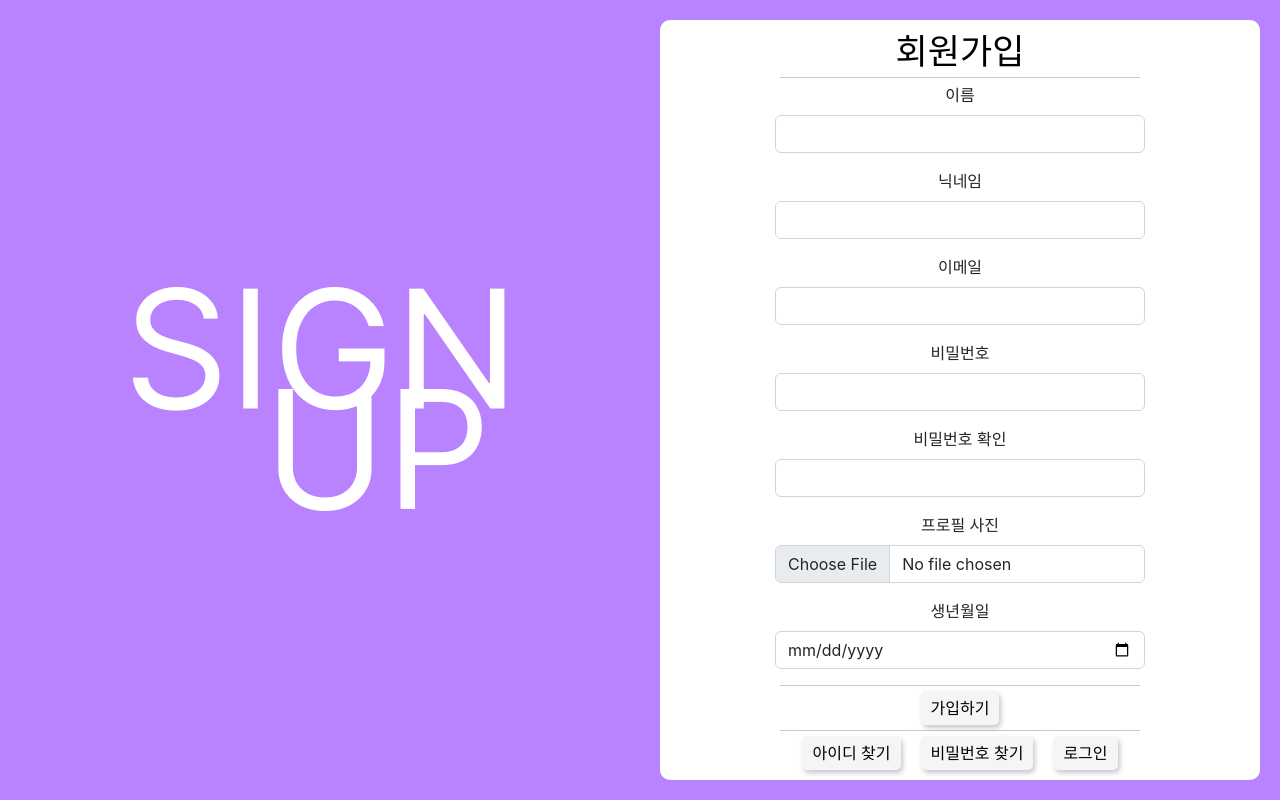
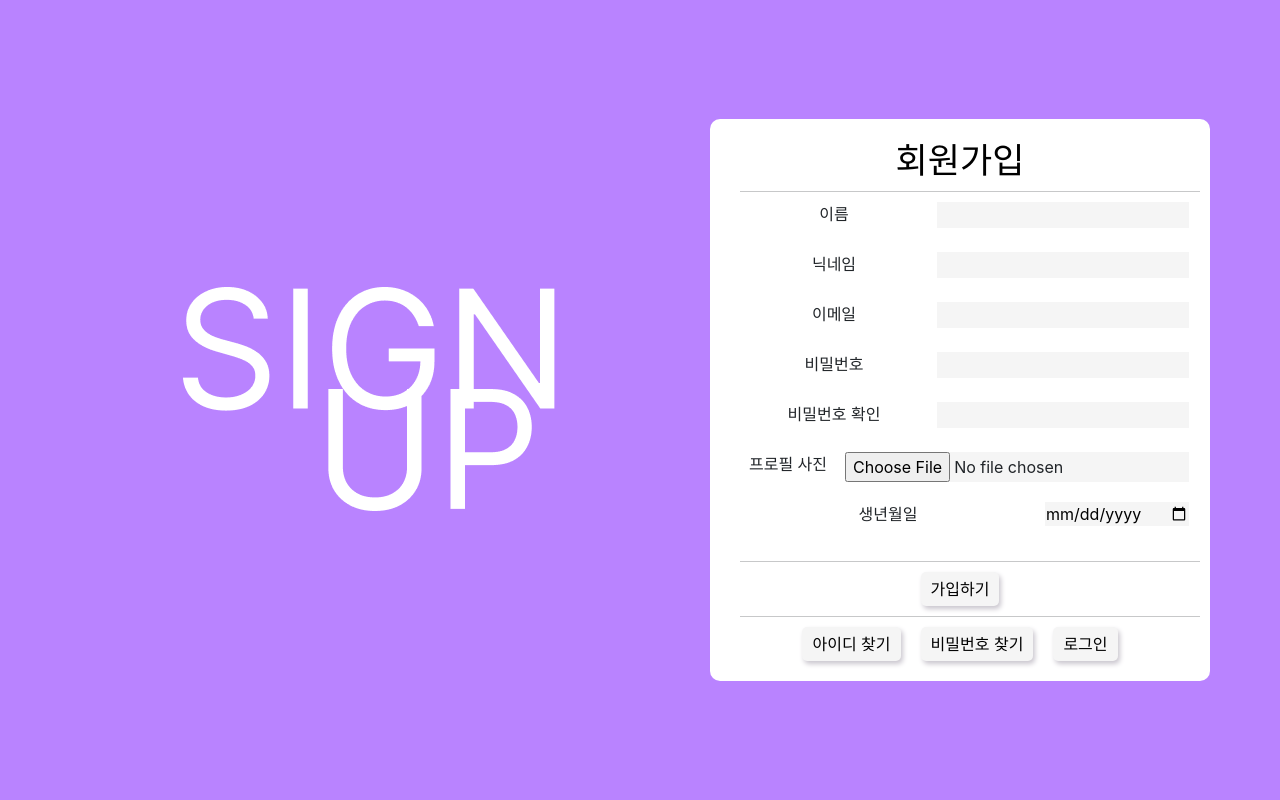
Before and after one commit to 2022OSS-Dev-Competition-ENG-Project/ENG_Web, a React (Create React App) app: page /signup in a window 1280 px wide. Built offline with nearby package versions, Linux system fonts and the light colour scheme.

Commit message:
[CHORE]레이아웃 수정

```diff
--- a/src/Pages/mainLog.js
+++ b/src/Pages/mainLog.js
@@ -2,9 +2,7 @@ import React from 'react';
 import styles from "../style/mainLog.module.css";
 import {Form, Button} from 'react-bootstrap';
 import {Routes, Route, useNavigate} from 'react-router-dom';
-import SignUp from './SignUp';
-import FindID from './FindID';
-import FindPW from './FindPW';
+
 
 function MainLog() {
 
@@ -31,7 +29,7 @@ function MainLog() {
                 <Form.Control type="password" placeholder="Password" />
               </Form.Group>
 
-              <button className="signin" type="submit">
+              <button className={styles.loginbutton} type="submit">
                 LOGIN
               </button>
               <hr></hr>
--- a/src/Pages/signUp.js
+++ b/src/Pages/signUp.js
@@ -1,7 +1,7 @@
 import React from 'react';
-import {Form, Button} from 'react-bootstrap';
 import {Routes, Route, Link, useNavigate} from 'react-router-dom'
 import styled from 'styled-components';
+import styles from "../style/mainLog.module.css";
 
 function SignUp() {
     let navigate = useNavigate();
@@ -32,9 +32,9 @@ function SignUp() {
 
       let Box = styled.div`
       background : white;
-      width: 600px;
+      width:500px;
       height: auto;
-      padding: 10px;
+      padding: 20px;
       border-radius: 10px;
       display: flex;
       justify-content: center;
@@ -47,6 +47,21 @@ function SignUp() {
       margin: 0;
       padding: 0;
       `
+
+      let Group = styled.div`
+        margin: 1px;
+        padding: 0;
+      `
+
+      let Input = styled.input`
+        border-style: none;
+        background : #F5F5F5;
+        float: right;
+      `
+
+      let Formbox = styled.div`
+        width: 500px
+      `
     return (
       <Body>
         <Container>
@@ -54,43 +69,43 @@ function SignUp() {
             <img alt="signup" src={process.env.PUBLIC_URL + '/img/signup.png'}></img>
           </Header>
           <Box>
-            <Form>
+            <Formbox>
               <H1>회원가입</H1>
               <hr></hr>
-              <Form.Group className="mb-3" controlId="formBasicName">
-                  <Form.Label>이름</Form.Label>
-                  <Form.Control type="text"/>
-                </Form.Group>
+              <Group controlId="formBasicName">
+                  <label>이름</label>
+                  <Input type="text"/>
+                </Group><br/>
 
-                <Form.Group className="mb-3" controlId="formBasicNickname">
-                  <Form.Label>닉네임</Form.Label>
-                  <Form.Control type="text" />
-                </Form.Group>
+                <Group controlId="formBasicNickname">
+                  <label>닉네임</label>
+                  <Input type="text" />
+                </Group><br/>
 
-                <Form.Group className="mb-3" controlId="formBasicEmail">
-                  <Form.Label>이메일</Form.Label>
-                  <Form.Control type="email"/>
-                </Form.Group>
+                <Group controlId="formBasicEmail">
+                  <label>이메일</label>
+                  <Input type="email"/>
+                </Group><br/>
 
-                <Form.Group className="mb-3" controlId="formBasicPW">
-                  <Form.Label>비밀번호</Form.Label>
-                  <Form.Control type="password"/>
-                </Form.Group>
+                <Group controlId="formBasicPW">
+                  <label>비밀번호</label>
+                  <Input type="password"/>
+                </Group><br/>
 
-                <Form.Group className="mb-3" controlId="formBasicConfirmPW">
-                  <Form.Label>비밀번호 확인</Form.Label>
-                  <Form.Control type="password" />
-                </Form.Group>
+                <Group controlId="formBasicConfirmPW">
+                  <label>비밀번호 확인</label>
+                  <Input type="password" />
+                </Group><br/>
 
-                <Form.Group controlId="formFile" className="mb-3">
-                  <Form.Label>프로필 사진</Form.Label>
-                  <Form.Control type="file" />
-                </Form.Group>
+                <Group controlId="formFile">
+                  <label>프로필 사진</label>
+                  <Input type="file" />
+                </Group><br/>
 
-                <Form.Group className="mb-3" controlId="formBasicBirth">
-                  <Form.Label>생년월일</Form.Label>
-                  <Form.Control type="date" />
-                </Form.Group>
+                <Group controlId="formBasicBirth">
+                  <label>생년월일</label>
+                  <Input type="date" />
+                </Group><br/>
                <hr></hr>
                <button className="signin" type="submit">
                 가입하기
@@ -99,7 +114,7 @@ function SignUp() {
                 <button onClick={()=> {navigate('/findid')}}>아이디 찾기</button>
                 <button onClick={()=> {navigate('/findpw')}}>비밀번호 찾기</button>
                 <button onClick={()=> {navigate('/')}}>로그인</button>
-            </Form>
+            </Formbox>
           </Box>
 
         </Container>
--- a/src/style/mainLog.module.css
+++ b/src/style/mainLog.module.css
@@ -33,7 +33,7 @@ h3 {
 }
 
 .login {
-  width: 25vw;
+  width: 450px;
   float: right;
   background-color: white;
   border-radius: 20px;
@@ -48,7 +48,8 @@ h3 {
 }
 hr{
   padding: 0;
-  margin: 5px;
+  margin: 10px;
+  width: 100%;
 }
 button {
   background-color:#F5F5F5;
@@ -58,3 +59,10 @@ button {
   border-style: none;
   box-shadow: 2px 3px 5px 0px #cac6ce;
 }
+
+
+
+.loginbutton {
+  width: 100%;
+  margin: 3px;
+}
```
